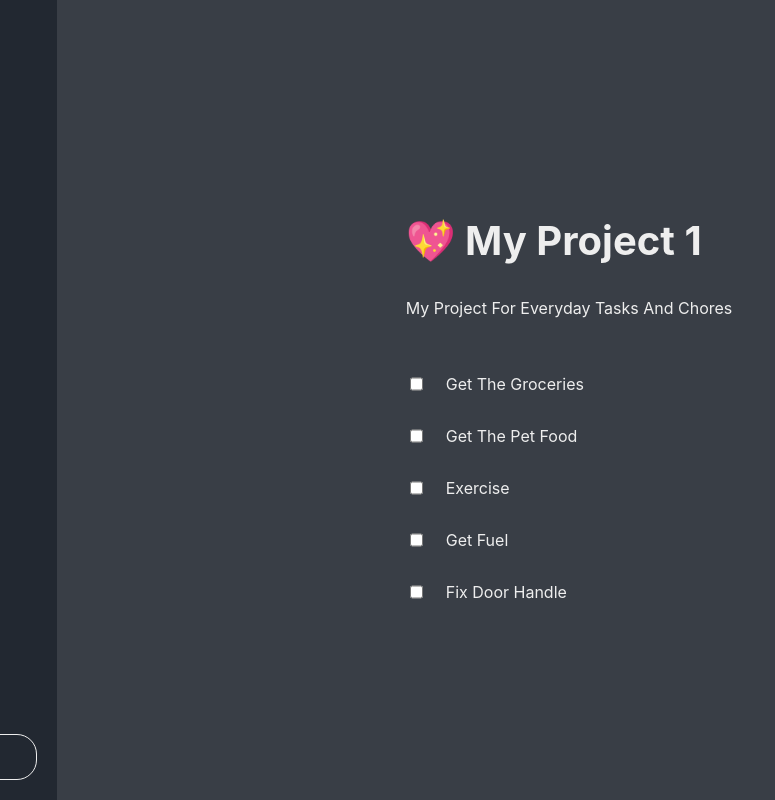
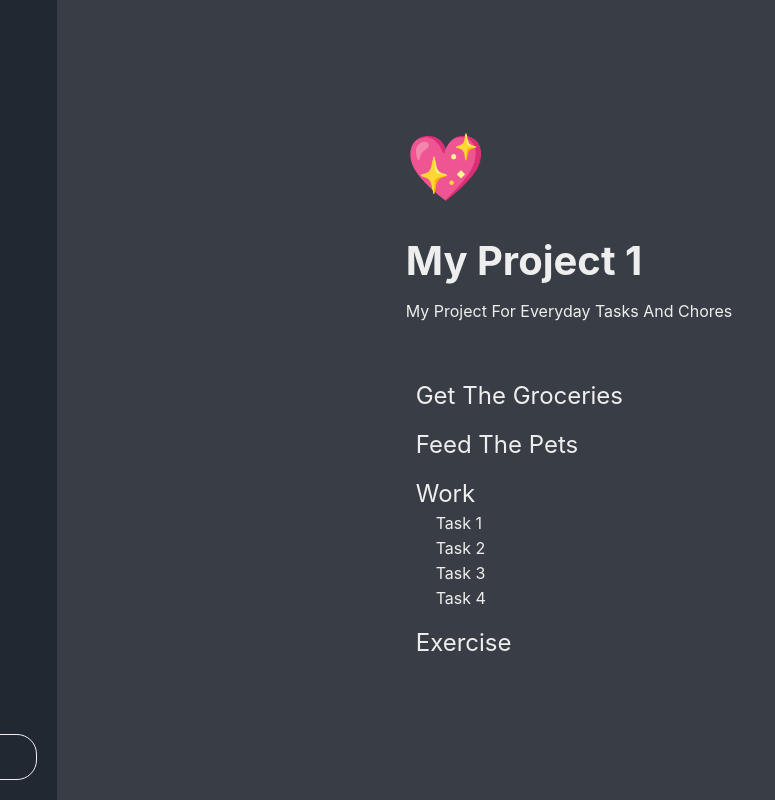
Before and after one commit to LukaTsanavaBTU/odin-todo-list, a website built with webpack: page src/index.html in a window 1280 px wide. Shown: the full height of the page, 199-974 px from the left. Built offline with nearby package versions, Linux system fonts and the light colour scheme.

Commit message:
Remove checkboxes from todo list design to use line-through instead

```diff
--- a/src/index.html
+++ b/src/index.html
@@ -24,31 +24,37 @@
     </aside>
     <main>
         <div>
-            <h2><span>💖</span> My Project 1</h2>
+            <div>💖</div>
+            <h2>My Project 1</h2>
             <p>My Project For Everyday Tasks And Chores</p>
-            <div class="todos-wrapper">
-                <div class="checkbox-wrapper">
-                    <input type="checkbox">
+            <ul class="todos-wrapper">
+                <li class="checkbox-wrapper">
                     <p>Get The Groceries</p>
-                </div>
-                <div class="checkbox-wrapper">
-                    <input type="checkbox">
-                    <p>Get The Pet Food</p>
-                </div>
-                <div class="checkbox-wrapper">
-                    <input type="checkbox">
+                </li>
+                <li class="checkbox-wrapper">
+                    <p>Feed The Pets</p>
+                </li>
+                <li class="checkbox-wrapper">
+                    <p>Work</p>
+                    <ul>
+                        <li>
+                            <p>Task 1</p>
+                        </li>
+                        <li>
+                            <p>Task 2</p>
+                        </li>
+                        <li>
+                            <p>Task 3</p>
+                        </li>
+                        <li>
+                            <p>Task 4</p>
+                        </li>
+                    </ul>
+                </li>
+                <li class="checkbox-wrapper">
                     <p>Exercise</p>
-                </div>
-                <div class="checkbox-wrapper">
-                    <input type="checkbox">
-                    <p>Get Fuel</p>
-                </div>
-                <div class="checkbox-wrapper">
-                    <input type="checkbox">
-                    <p>Fix Door Handle</p>
-                </div>
-            </div>
-
+                </li>
+            </ul>
         </div>
     </main>
 </body>
--- a/src/styles.css
+++ b/src/styles.css
@@ -82,16 +82,45 @@ main {
     &>div {
         margin: auto;
     }
+    &>div>div {
+        font-size: 4rem;
+        margin-bottom: 30px;
+    }
     h2 {
         font-size: 2.5rem;
+        margin: 0 0;
     }
 }
 
 .checkbox-wrapper {
     display: flex;
-    gap: 20px;
+    flex-direction: column;
+    ul {
+        list-style-type: none;
+        padding-left: 0;
+    }
+    p {
+        margin: 0;
+        padding: 0 10px;
+    }
+    p:hover {
+        cursor: pointer;
+        background-color: #222831;
+        border-radius: 10px;
+    }
+    &>p {
+        font-size: 1.5rem;
+    }
+    li {
+        padding-left: 20px;
+        margin-top: 5px;
+    }
 }
 
 .todos-wrapper {
-    margin-top: 40px;
+    margin-top: 60px;
+    display: flex;
+    gap: 20px;
+    padding-left: 0px;
+    flex-direction: column;
 }
```
